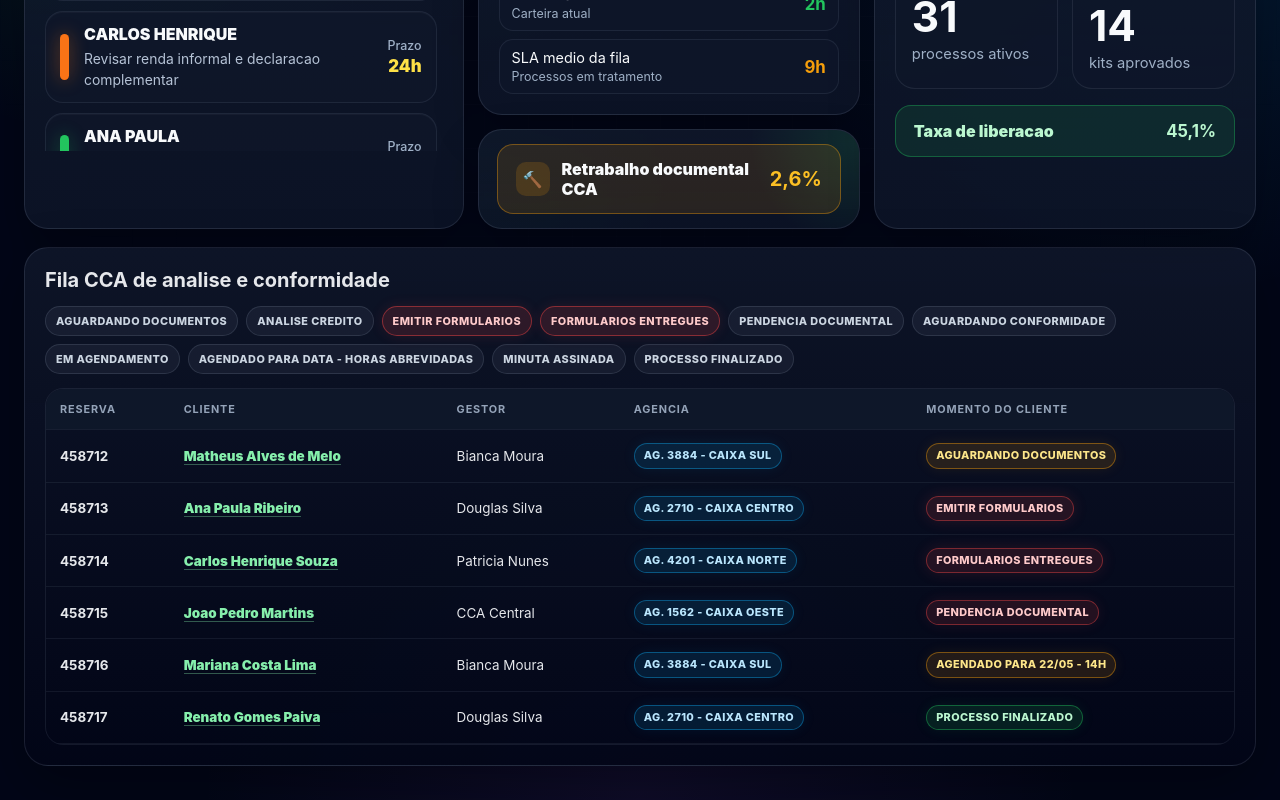
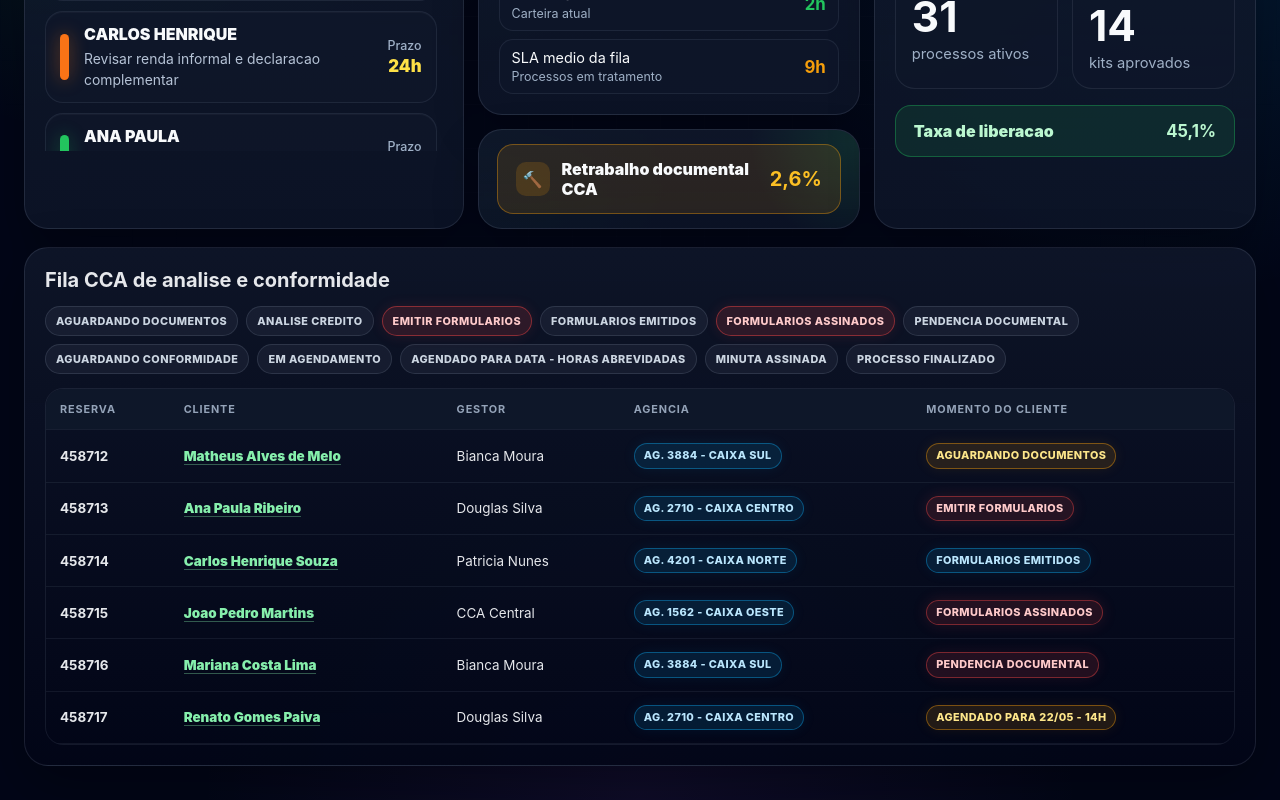
Before and after one commit to catsandygo-design/MAQ2-CREDITO, a Next.js app: page /cca/acompanhamento in a window 1280 px wide. Shown: the part 292-1092 px from the top of the page. Built offline with nearby package versions, Linux system fonts and the light colour scheme.

Commit message:
feat: realca momentos de formularios no CCA

```diff
--- a/src/app/cca/acompanhamento/page.tsx
+++ b/src/app/cca/acompanhamento/page.tsx
@@ -3,10 +3,10 @@ import Link from 'next/link';
 const processosCca = [
   ['458712', 'Matheus Alves de Melo', 'Bianca Moura', 'Ag. 3884 - Caixa Sul', 'aguardando documentos'],
   ['458713', 'Ana Paula Ribeiro', 'Douglas Silva', 'Ag. 2710 - Caixa Centro', 'emitir formularios'],
-  ['458714', 'Carlos Henrique Souza', 'Patricia Nunes', 'Ag. 4201 - Caixa Norte', 'formularios entregues'],
-  ['458715', 'Joao Pedro Martins', 'CCA Central', 'Ag. 1562 - Caixa Oeste', 'pendencia documental'],
-  ['458716', 'Mariana Costa Lima', 'Bianca Moura', 'Ag. 3884 - Caixa Sul', 'agendado para 22/05 - 14h'],
-  ['458717', 'Renato Gomes Paiva', 'Douglas Silva', 'Ag. 2710 - Caixa Centro', 'processo finalizado'],
+  ['458714', 'Carlos Henrique Souza', 'Patricia Nunes', 'Ag. 4201 - Caixa Norte', 'formularios emitidos'],
+  ['458715', 'Joao Pedro Martins', 'CCA Central', 'Ag. 1562 - Caixa Oeste', 'formularios assinados'],
+  ['458716', 'Mariana Costa Lima', 'Bianca Moura', 'Ag. 3884 - Caixa Sul', 'pendencia documental'],
+  ['458717', 'Renato Gomes Paiva', 'Douglas Silva', 'Ag. 2710 - Caixa Centro', 'agendado para 22/05 - 14h'],
 ];
 
 const alertasCca = [
@@ -22,7 +22,8 @@ const momentosCliente = [
   'aguardando documentos',
   'analise credito',
   'emitir formularios',
-  'formularios entregues',
+  'formularios emitidos',
+  'formularios assinados',
   'pendencia documental',
   'aguardando conformidade',
   'em agendamento',
@@ -31,7 +32,7 @@ const momentosCliente = [
   'processo finalizado',
 ];
 
-const momentosComAlerta = ['emitir formularios', 'formularios entregues'];
+const momentosComAlerta = ['emitir formularios', 'formularios assinados'];
 
 function badge(status: string) {
   const s = status.toLowerCase();
```
